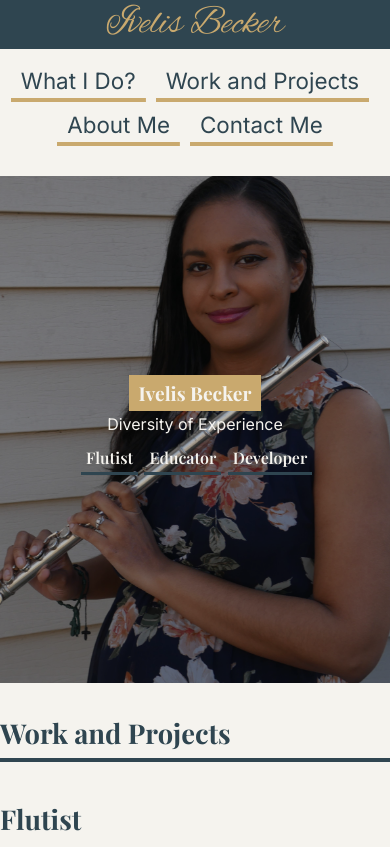
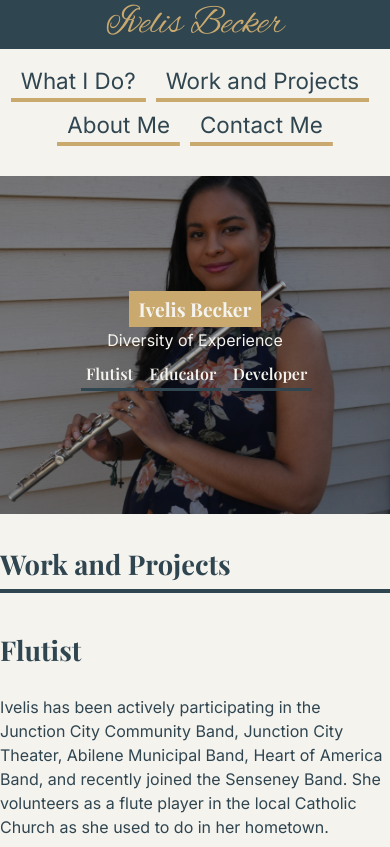
Before and after one commit to I-0110/ivelisbeckerportfolio, a plain HTML site: page index.html in a window 390 px wide. Shown: the top 847 px of the page. Drawn offline with nearby package versions, Linux system fonts and the light colour scheme; a web font is replaced by a local one.

Commit message:
Reviewed and fixed media queries

```diff
--- a/assets/style.css
+++ b/assets/style.css
@@ -108,7 +108,7 @@ footer h4 {
 
 .hero-banner {
   background: var(--dark);
-  background-image: url('3.jpg'), url('./ivelis2.png'), url('./blueBanner.png'), linear-gradient(180deg, var(--mid) 0%, var(--dark) 100%);
+  background-image: url('ivelis.jpg'), url('./ivelis2.png'), url('./blueBanner.png'), linear-gradient(180deg, var(--mid) 0%, var(--dark) 100%);
   background-size: contain, contain, cover;
   background-position: left center, right center, center;
   background-repeat: no-repeat, no-repeat, no-repeat;
@@ -387,6 +387,20 @@ footer h4 {
     justify-content: center;
   }
 
+  .hero-banner {
+  background: var(--dark);
+  background-image: url('./ivelis.jpg'), url('./ivelis2.png'), url('./blueBanner.png');
+  background-size: contain, contain, cover;
+  background-position: left center, right center, center;
+  background-repeat: no-repeat, no-repeat, no-repeat;
+  min-height: 40vh;
+  display: flex;
+  justify-content: center;
+  align-items: center;
+  text-align: center;
+  position: relative;
+}
+
   .page-section > h2,
   .page-section > div {
     flex: 0 0 100%;
@@ -402,7 +416,7 @@ footer h4 {
   }
 }
 
-@media screen and (max-width: 768px) {
+@media screen and (max-width: 820px) {
   .hero-banner {
     background-image: url('3.jpg'), linear-gradient(180deg, var(--mid) 0%, var(--dark) 100%);
     background-size: cover;
```
